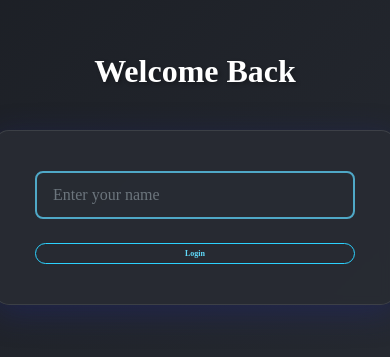
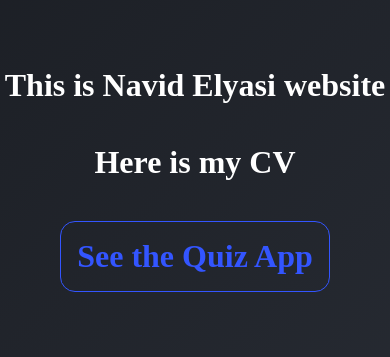
Before and after one commit to navidelyasi/QuizApp, a React (Vite) app: page / in a window 390 px wide. Shown: the part 243-600 px from the top of the page. Built offline with nearby package versions, Linux system fonts and the light colour scheme; no server answers; a web font is replaced by a local one.

Commit message:
responsive design is available, + navidelyasi.com website is placed in index

```diff
--- a/src/App.jsx
+++ b/src/App.jsx
@@ -8,12 +8,14 @@ import Login from "./pages/Login.jsx";
 import Menu from "./pages/Menu.jsx";
 import QuizPage from "./pages/QuizPage.jsx";
 import PracticePage from "./pages/PracticePage.jsx";
+import Index from "./pages/Index.jsx";
 
 export default function App() {
   return (
     <Router>
       <Routes>
-        <Route path="/" element={<Login />} />
+        <Route path="/" element={<Index />} />
+        <Route path="/login" element={<Login />} />
         <Route path="/menu" element={<Menu />} />
         <Route path="/quiz/:quizId" element={<QuizPage />} />
         <Route path="/practice/:practiceId" element={<PracticePage />} />
--- /dev/null
+++ b/src/pages/Index.jsx
@@ -0,0 +1,17 @@
+import React from "react";
+import { useNavigate } from "react-router-dom";
+import "../styles/index.css";
+
+export default function Index() {
+  const navigate = useNavigate();
+
+  return (
+    <div className="index-container">
+      <div className="index-title">This is Navid Elyasi website</div>
+      <div className="index-title">Here is my CV</div>
+      <button className="index-button" onClick={() => navigate("/login")}>
+        See the Quiz App
+      </button>
+    </div>
+  );
+}
--- a/src/pages/Menu.jsx
+++ b/src/pages/Menu.jsx
@@ -9,7 +9,7 @@ export default function Menu() {
   const [status, setStatus] = useState(null);
   const navigate = useNavigate();
   const username = localStorage.getItem("username");
-  if (!username) navigate("/");
+  if (!username) navigate("/login");
 
   useEffect(() => {
     const completedQuizzes =
@@ -128,7 +128,7 @@ export default function Menu() {
         className="general-button"
         onClick={() => {
           localStorage.removeItem("username");
-          navigate("/");
+          navigate("/login");
         }}
       >
         <FaSignOutAlt style={{ marginRight: "5px" }} />
--- a/src/pages/PracticePage.jsx
+++ b/src/pages/PracticePage.jsx
@@ -19,7 +19,7 @@ export default function PracticePage() {
   const navigate = useNavigate();
   const { practiceId } = useParams(); // practiceId is like adults_3 or practice_adults_3
   const username = localStorage.getItem("username");
-  if (!username) navigate("/");
+  if (!username) navigate("/login");
   const [isSubmitting, setIsSubmitting] = useState(false);
 
   const [questionId, setQuestionId] = useState(0);
--- a/src/pages/QuizPage.jsx
+++ b/src/pages/QuizPage.jsx
@@ -23,7 +23,7 @@ export default function QuizPage() {
   const navigate = useNavigate();
   const { quizId } = useParams(); // quizId is like adults_3
   const username = localStorage.getItem("username");
-  if (!username) navigate("/");
+  if (!username) navigate("/login");
   const [isSubmitting, setIsSubmitting] = useState(false);
 
   const [questionId, setQuestionId] = useState(0);
--- a/src/styles/index.css
+++ b/src/styles/index.css
@@ -27,7 +27,8 @@ html * {
 }
 
 .login-container,
-.main-menu-container {
+.main-menu-container,
+.index-container {
   background: linear-gradient(135deg, #1a1d23 0%, #282c34 100%);
   height: 100vh;
   display: flex;
@@ -35,6 +36,35 @@ html * {
   justify-content: center;
   flex-direction: column;
   gap: 1.5rem;
+}
+
+.index-container {
+  background-color: #003cb3;
+  gap: 2.5rem;
+}
+
+.index-title {
+  color: white;
+  font-size: 2rem;
+  font-weight: bold;
+  text-align: center;
+}
+
+.index-button {
+  padding: 1rem;
+  background-color: transparent;
+  border: 1px solid #3355ff;
+  border-radius: 15px;
+  color: #3355ff;
+  cursor: pointer;
+  font-size: 2rem;
+  font-weight: bold;
+}
+
+.index-button:hover {
+  background-color: #3355ff;
+  color: white;
+  transform: translateY(-2px);
 }
 
 .login-form {
```
Also changed, not shown: 1 other file (tests, documents, lock files or other folders).
